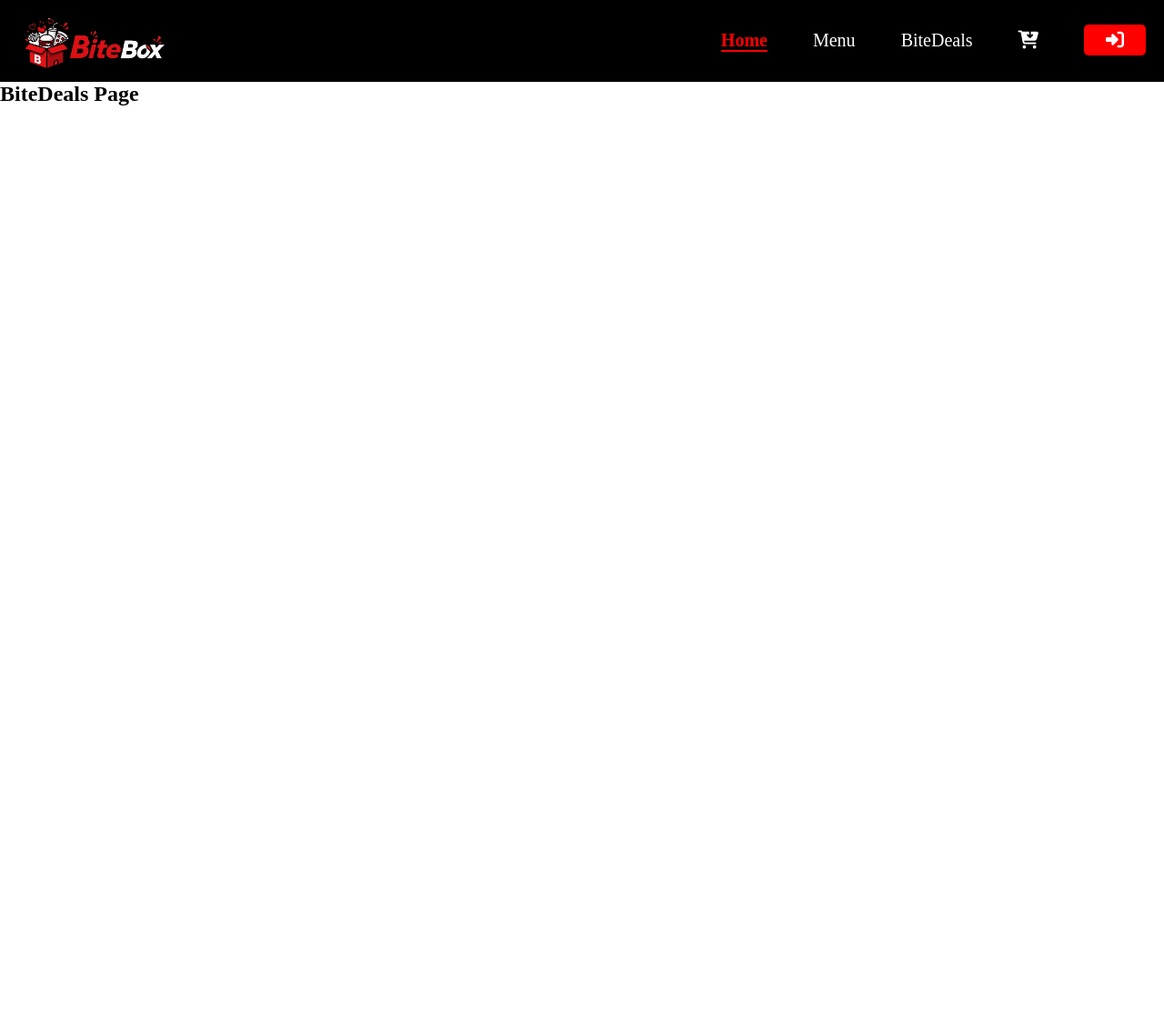
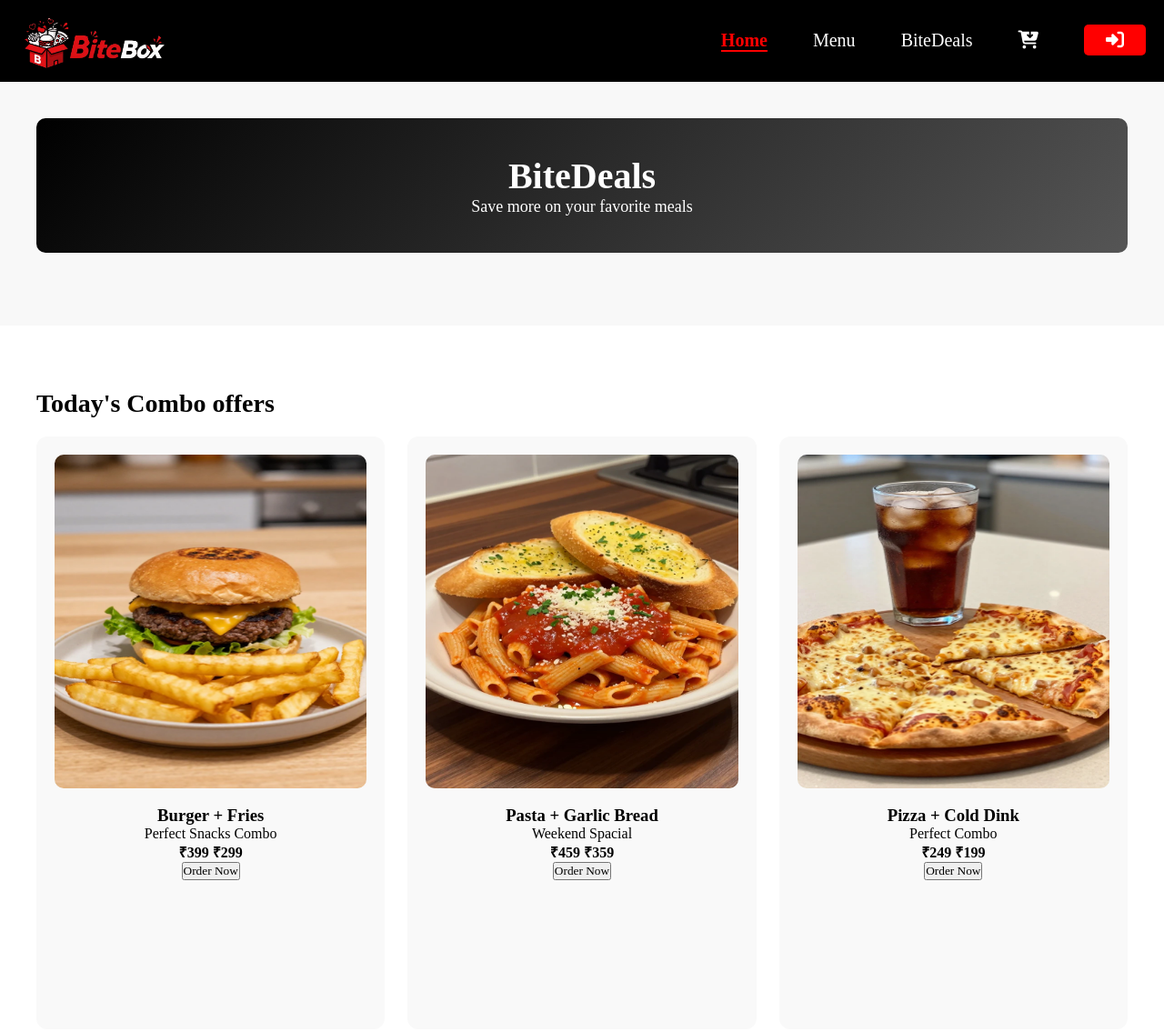
Before and after one commit to bhushank45/BiteBox, a plain HTML site: page bitedeals.html in a window 1280 px wide. Shown: the whole page at 91% size. Before the commit the page ends 800 px from the top, so only its background shows below. Drawn offline with Linux system fonts and the light colour scheme; a web font is replaced by a local one.

Commit message:
added content on Bitedeals Page

```diff
--- a/bitedeals.html
+++ b/bitedeals.html
@@ -27,6 +27,43 @@
             </div>
         </nav>
     </header>
-    <h2>BiteDeals Page</h2>
+    <section class="deals-page">
+        <div class="deal-hero">
+            <h1>BiteDeals</h1>
+            <p>Save more on your favorite meals</p>
+        </div>
+    </section>
+    <section class="combo-section">
+        <h2 class="section-title">Today's Combo offers</h2>
+        <div class="combo-container">
+
+            <!-- Card 1 -->
+            <div class="combo-card">
+                <img src="images/Menu/combo/burger+fries_combo.jpg"/>
+                <h3>Burger + Fries</h3>
+                <p>Perfect Snacks Combo</p>
+                <h4><span>₹399</span> ₹299</h4>
+                <button>Order Now</button>
+            </div>
+
+            <!-- Card 2 -->
+            <div class="combo-card">
+                <img src="images/Menu/combo/garlic+pasta_combo.webp"/>
+                <h3>Pasta + Garlic Bread</h3>
+                <p>Weekend Spacial</p>
+                <h4><span>₹459</span> ₹359</h4>
+                <button>Order Now</button>
+            </div>
+
+            <!-- Card 3 -->
+            <div class="combo-card">
+                <img src="images/Menu/combo/coke+pizza_combo.webp"/>
+                <h3>Pizza + Cold Dink</h3>
+                <p>Perfect Combo</p>
+                <h4><span>₹249</span> ₹199</h4>
+                <button>Order Now</button>
+            </div>
+        </div>
+    </section>
 </body>
 </html>
--- a/style.css
+++ b/style.css
@@ -296,7 +296,7 @@ tbody tr{
     display: flex;
     justify-content: center;
     align-items: center;
-    background: linear-gradient(135deg,#f9f9f9,#000);
+    background: linear-gradient(135deg,#000,darkgrey);
 }
 .auth-box{
     background:white;
@@ -342,3 +342,50 @@ tbody tr{
     color: red;
     text-decoration: none;
 }
+
+/* BiteDeals-page */
+
+.deals-page{
+    background: #f8f8f8;
+    padding: 40px;
+}
+.deal-hero{
+    background: linear-gradient(135deg,rgb(0,0,0),#555);
+    color: white;
+    text-align: center;
+    padding: 40px;
+    border-radius: 10px;
+    margin-bottom: 40px;
+}
+.deal-hero h1{
+    font-size: 40px;
+}
+.deal-hero p{
+    font-size: 18px;
+}
+.section-title{
+    margin: 30px 0px 20px;
+    font-size: 28px;
+}
+.combo-container{
+    display: grid;
+    grid-template-columns: repeat(3,1fr);
+    gap: 25px;
+}
+.combo-section{
+    background: #fff;
+    padding: 40px;
+}
+.combo-card{
+    background: #f9f9f9;
+    padding: 20px;
+    text-align: center;
+    border-radius: 12px;
+    transform: 0.3s;
+}
+.combo-card img{
+    width: 100%;
+    height: 60%;
+    border-radius: 10px;
+    margin-bottom: 15px;
+}
```
Also changed, not shown: images/Menu/combo/burger+fries_combo.jpg (added), images/Menu/combo/coke+pizza_combo.webp (added), images/Menu/combo/garlic+pasta_combo.webp (added).
